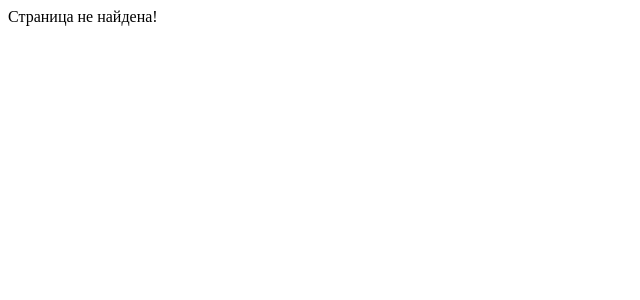
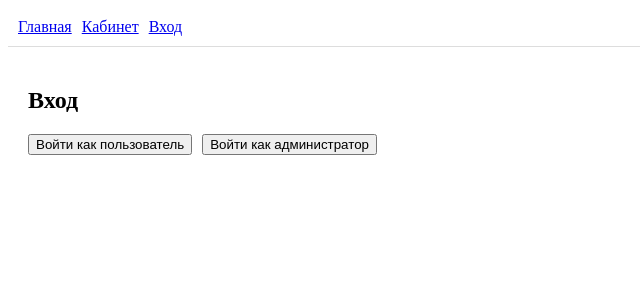
Before and after one commit to GreenXred/Education-lessons, a React (Vite) app in the folder REACT-lessons/: page /login in a window 1280 px wide. Shown: the top 300 px of the page, without its empty margins (0-640 px from the left). Built offline with nearby package versions, Linux system fonts and the light colour scheme.

Commit message:
Task 26 completed

```diff
--- a/REACT-lessons/src/app.jsx
+++ b/REACT-lessons/src/app.jsx
@@ -1,21 +1,55 @@
-import { createBrowserRouter, RouterProvider, Navigate } from "react-router-dom";
-import React from "react";
-import Home from "./lesson-25/pages/home.jsx";
-import GetPosts from "./lesson-25/pages/posts.jsx";
-import Post from "./lesson-25/pages/post.jsx";
+import { createBrowserRouter, RouterProvider } from 'react-router-dom';
+import { useState } from 'react';
 
-const router = createBrowserRouter([
-    { path: "/", element: <Navigate to="/home" replace /> },
-    { path: "/home", element: <Home /> },
-    { path: "/posts", element: <GetPosts /> },
-    {
-        path: "/posts/:id",
-        element: <Post />,
-        errorElement: <h2>Что-то пошло не так 😢</h2>,
-    },
-    { path: "*", element: <div>Страница не найдена!</div> },
-]);
+import Home from './lesson-26/pages/home';
+import Login from './lesson-26/pages/login';
+import Profile from './lesson-26/pages/profile';
+import Admin from './lesson-26/pages/admin';
+import ProtectedRoute from './lesson-26/components/protectedRoute';
+import NotFound from './lesson-26/pages/notFound';
+import Layout from './lesson-26/layout';
 
 export default function App() {
+    const [isAuth, setIsAuth] = useState(false);
+    const [isAdmin, setIsAdmin] = useState(false);
+
+    const router = createBrowserRouter([
+        {
+            path: '/',
+            element: <Layout />,
+            children: [
+                { index: true, element: <Home /> },
+                {
+                    path: 'profile',
+                    element: (
+                        <ProtectedRoute isAuth={isAuth}>
+                            <Profile onLogout={() => { setIsAuth(false), setIsAdmin(false);}} />
+                        </ProtectedRoute>
+                    ),
+                },
+                {
+                    path: 'admin',
+                    element: (
+                        <ProtectedRoute isAuth={isAuth} isAdmin={isAdmin} adminOnly>
+                            <Admin onLogout={() => { setIsAuth(false); setIsAdmin(false); }} />
+                        </ProtectedRoute>
+                    ),
+                },
+                {
+                    path: 'login',
+                    element:
+                        <Login
+                            setIsAuth={setIsAuth}
+                            setIsAdmin={setIsAdmin}
+                        />,
+                },
+                {
+                    path: '*',
+                    element: <NotFound />,
+                },
+            ],
+        },
+    ]);
+
     return <RouterProvider router={router} />;
 }
--- /dev/null
+++ b/REACT-lessons/src/lesson-26/components/protectedRoute.jsx
@@ -0,0 +1,12 @@
+import { Navigate } from 'react-router-dom';
+
+export default function ProtectedRoute({ isAuth, isAdmin, adminOnly = false, children }) {
+    if (!isAuth) {
+        return <Navigate to="/login" replace />; // если пользователь не авторизован, то перенаправляем на страницу логина
+    }
+
+    if (adminOnly && !isAdmin) {
+        return <Navigate to="/profile" replace />; // //  маршрут только для админа, но пользователь не админ — роутинг на профиль
+    }
+    return children;  // если пользователь авторизован, то отрисовываем дочерний элемент
+}
--- /dev/null
+++ b/REACT-lessons/src/lesson-26/layout.jsx
@@ -0,0 +1,16 @@
+import { Outlet, NavLink } from 'react-router-dom';
+
+export default function Layout() {
+    return (
+        <>
+            <nav style={{ padding: 10, borderBottom: '1px solid #ddd' }}>
+                <NavLink to="/" style={{ marginRight: 10 }}>Главная</NavLink>
+                <NavLink to="/profile" style={{ marginRight: 10 }}>Кабинет</NavLink>
+                <NavLink to="/login">Вход</NavLink>
+            </nav>
+            <main style={{ padding: 20 }}>
+                <Outlet />
+            </main>
+        </>
+    );
+}
--- /dev/null
+++ b/REACT-lessons/src/lesson-26/pages/admin.jsx
@@ -0,0 +1,8 @@
+export default function Admin({ onLogout }) {
+    return (
+        <div>
+            <h2>👤 Управление</h2>
+            <button onClick={onLogout}>Выйти</button>
+        </div>
+    );
+}
--- /dev/null
+++ b/REACT-lessons/src/lesson-26/pages/home.jsx
@@ -0,0 +1,8 @@
+export default function Home() {
+    return (
+        <div>
+            <h1>🏡 Главная</h1>
+            <p>Добро пожаловать!</p>
+        </div>
+    );
+}
--- /dev/null
+++ b/REACT-lessons/src/lesson-26/pages/login.jsx
@@ -0,0 +1,25 @@
+import { useNavigate } from 'react-router-dom';
+
+export default function Login({ setIsAuth, setIsAdmin }) {
+    const navigate = useNavigate();
+
+    const UserLogin = () => {
+        setIsAuth(true);
+        setIsAdmin(false);
+        navigate('/profile');
+    };
+
+    const AdminLogin = () => {
+        setIsAuth(true);
+        setIsAdmin(true);
+        navigate('/admin');
+    }
+
+    return (
+        <div>
+            <h2>Вход</h2>
+            <button style={{marginRight: 10}} onClick={UserLogin}>Войти как пользователь</button>
+            <button onClick={AdminLogin}>Войти как администратор</button>
+        </div>
+    );
+}
--- /dev/null
+++ b/REACT-lessons/src/lesson-26/pages/notFound.jsx
@@ -0,0 +1,8 @@
+export default function NotFound() {
+    return (
+        <div>
+            <h2>😕 Страница не найдена</h2>
+            <p>Проверь адрес или вернись на главную.</p>
+        </div>
+    );
+}
--- /dev/null
+++ b/REACT-lessons/src/lesson-26/pages/profile.jsx
@@ -0,0 +1,8 @@
+export default function Profile({ onLogout }) {
+    return (
+        <div>
+            <h2>👤 Личный кабинет</h2>
+            <button onClick={onLogout}>Выйти</button>
+        </div>
+    );
+}
```
Also changed, not shown: REACT-lessons/src/lesson-26/lesson-26.jsx (added, +41 -0 lines).
